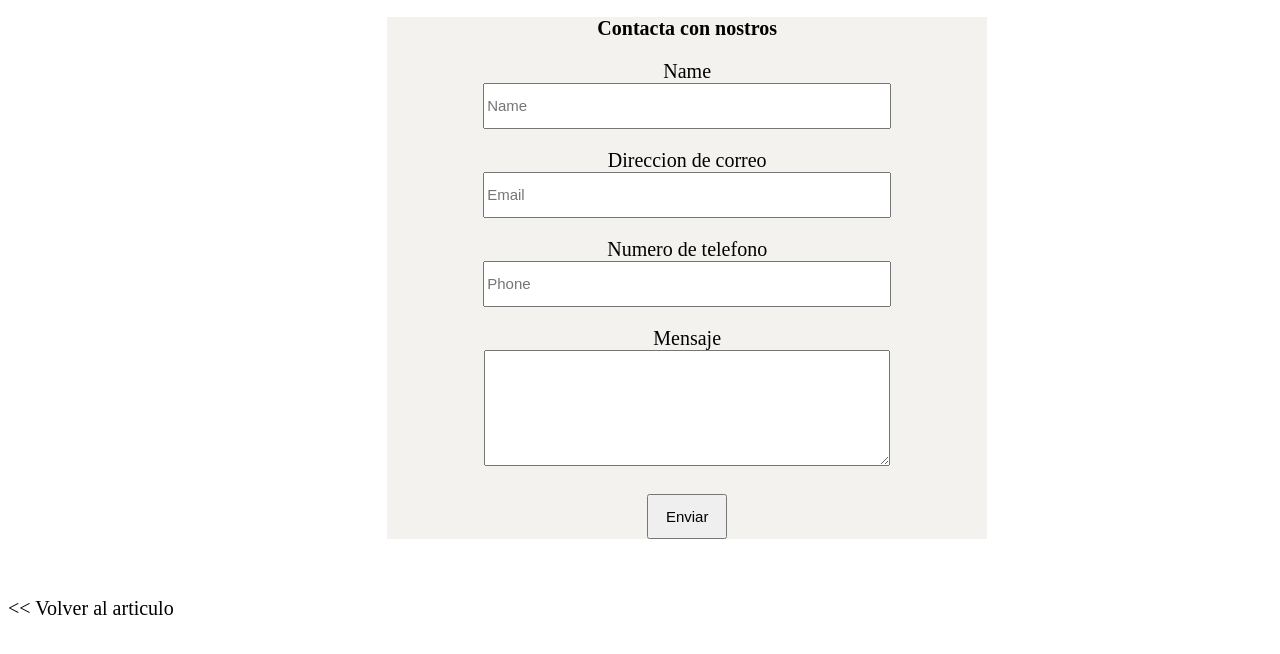
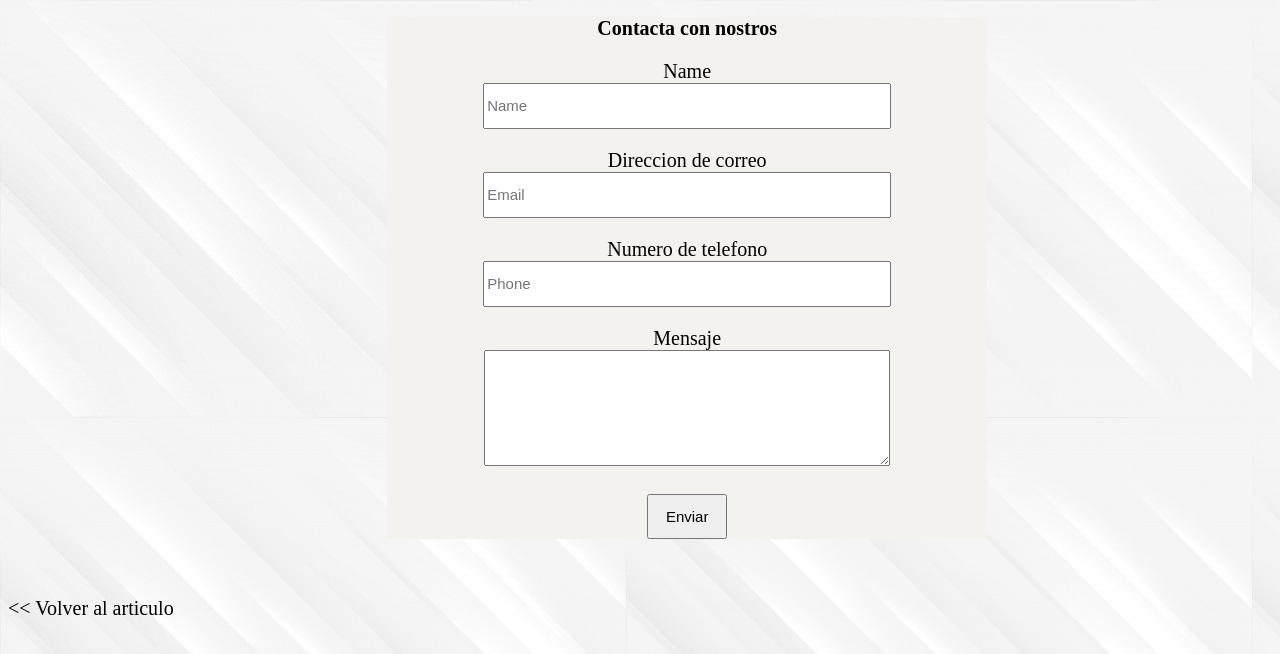
Before and after one commit to IlogicIbi/IlogicIbi.github.io, a plain HTML site: page form.html in a window 1280 px wide. Drawn offline with Linux system fonts and the light colour scheme.

Commit message:
Update form.html

```diff
--- a/form.html
+++ b/form.html
@@ -9,6 +9,7 @@
 </head>
 <style>
     body{
+        background-image: url("./imagenes/fondo5.jpg");
     }
     div {
         background-color: #F4F2EF;
```
